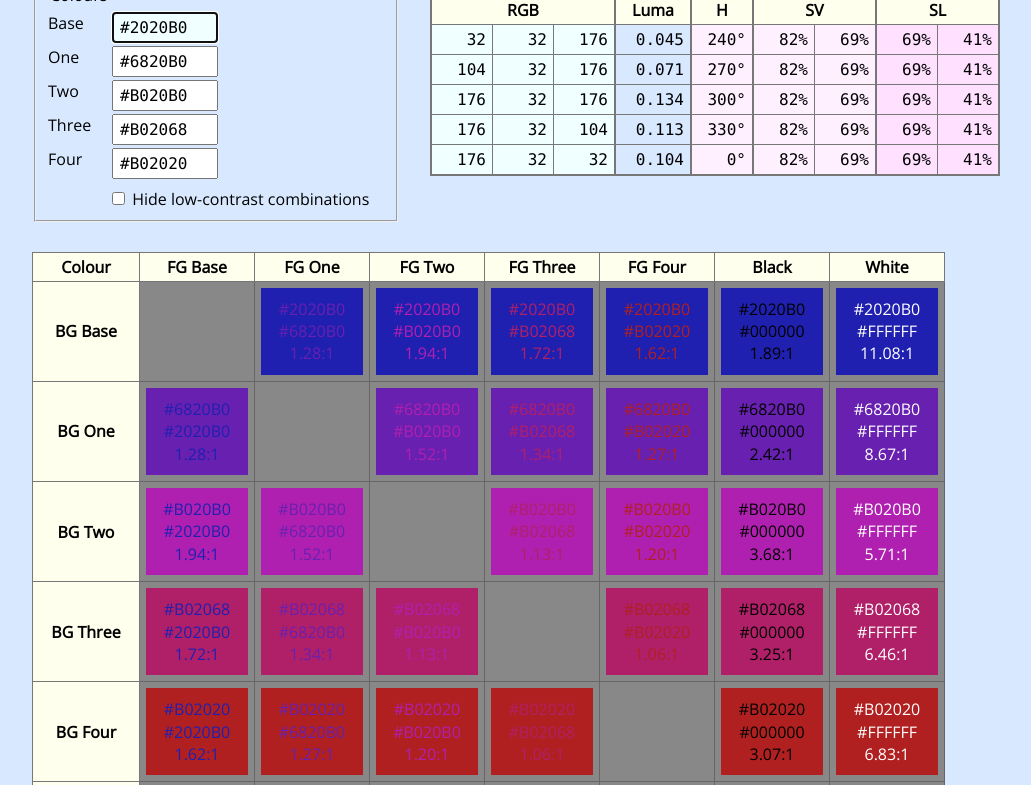
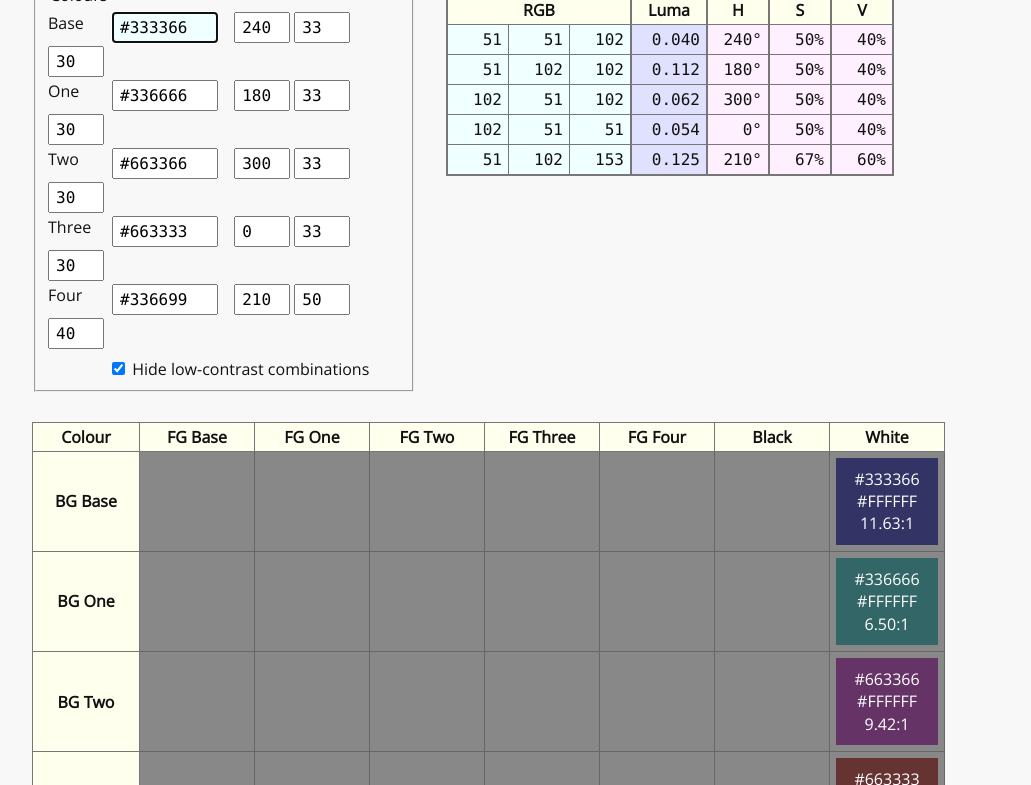
Before and after one commit to JulianNicholls/Palette-Visualiser, a plain HTML site: page index.html in a window 1280 px wide. Shown: the part 67-852 px from the top of the page, without its empty margins (58-1089 px from the left). Drawn offline with nearby package versions, Linux system fonts and the light colour scheme.

Commit message:
Updated to add HSL inputs

```diff
--- a/colour.js
+++ b/colour.js
@@ -1,24 +1,22 @@
 let colours = [
   '',
-  '#2020b0',
-  '#6820b0',
-  '#b020b0',
-  '#b02068',
-  '#b02020',
+  '#333366',
+  '#336666',
+  '#663366',
+  '#663333',
+  '#336699',
   '#000000',
   '#ffffff'
 ];
 
 const CONST = {
-  ratio_threshold: 4.4 // Officially it's actually 4.5:1
+  ratio_threshold: 4.4 // Officially, it's 4.5:1
 };
 
 for (let i = 1; i <= 5; ++i) {
   const inp = document.getElementById(`input-${i}`);
-  const inpText = inp.textContent;
 
-  if (inpText == '') {
-    console.log('Setting');
+  if (inp.textContent == '') {
     inp.value = colours[i];
   }
 }
@@ -27,28 +25,57 @@ setTableFromColours();
 setBlocksFromColours();
 
 document.querySelectorAll('.colour-input').forEach(inp =>
-  inp.addEventListener('blur', () => {
-    for (let i = 1; i <= 5; ++i) {
-      colours[i] = document.querySelector(`#input-${i}`).value;
-    }
+  inp.addEventListener('blur', event => {
+    const elem = event.target;
+    const id = elem.id;
+    const input_num = parseInt(id[id.length - 1]);
+
+    colours[input_num] = elem.value;
 
     setTableFromColours();
     setBlocksFromColours();
   })
 );
 
-document
-  .getElementById('suppress')
-  .addEventListener('change', () => setBlocksFromColours());
+document.querySelectorAll('.hsl-input').forEach(inp =>
+  inp.addEventListener('blur', event => {
+    const id = event.target.id;
+    const input_num = parseInt(id[id.length - 1]);
 
-document.querySelectorAll('.colour-block p').forEach(para =>
-  para.addEventListener('click', event => {
-    const td = document.getElementById('text-display');
+    const h = document.getElementById(`input-h${input_num}`).value;
+    const s = document.getElementById(`input-s${input_num}`).value;
+    const l = document.getElementById(`input-l${input_num}`).value;
 
-    td.style.backgroundColor = event.target.style.backgroundColor;
-    td.style.color = event.target.style.color;
+    const rgb = HSLtoRGB(h, s, l);
+    // const rgbStr = `#${toHexStr(rgb[0])}${toHexStr(rgb[1])}${toHexStr(rgb[2])}`;
+    const rgbStr = '#' + rgb.map(value => toHexStr(value)).join('');
+
+    colours[input_num] = rgbStr;
+    document.getElementById(`input-${input_num}`).value = rgbStr;
+
+    setTableFromColours();
+    setBlocksFromColours();
   })
 );
+
+document.getElementById('suppress').addEventListener('change', setBlocksFromColours);
+
+document
+  .querySelectorAll('.colour-block p')
+  .forEach(para => para.addEventListener('click', colourTextDisplay));
+
+function toHexStr(dec) {
+  const str = dec.toString(16).toUpperCase();
+
+  return dec < 16 ? '0' + str : str;
+}
+
+function colourTextDisplay(event) {
+  const td = document.getElementById('text-display');
+
+  td.style.backgroundColor = event.target.style.backgroundColor;
+  td.style.color = event.target.style.color;
+}
 
 function setTableFromColours() {
   for (let i = 1; i <= 5; ++i) {
@@ -57,41 +84,46 @@ function setTableFromColours() {
     const hsl = HSVtoHSL(hsv[0], hsv[1], hsv[2]);
     const row = document.querySelector(`tr#line-${i}`);
 
+    document.getElementById(`input-h${i}`).value = hsl[0];
+    document.getElementById(`input-s${i}`).value = hsl[1];
+    document.getElementById(`input-l${i}`).value = hsl[2];
+
     row.querySelector('td.r').textContent = rgb[0];
     row.querySelector('td.g').textContent = rgb[1];
     row.querySelector('td.b').textContent = rgb[2];
 
     row.querySelector('td.luma').textContent = sRGBLuminance(rgb).toFixed(3);
 
-    row.querySelector('td.h').innerHTML = Math.round(hsv[0]) + '&deg;';
-    row.querySelector('td.s').textContent = Math.round(hsv[1]) + '%';
-    row.querySelector('td.v').textContent = Math.round(hsv[2]) + '%';
-    row.querySelector('td.sls').textContent = Math.round(hsl[1]) + '%';
-    row.querySelector('td.sll').textContent = Math.round(hsl[2]) + '%';
+    row.querySelector('td.h').innerHTML = hsv[0] + '&deg;';
+    row.querySelector('td.s').textContent = hsv[1] + '%';
+    row.querySelector('td.v').textContent = hsv[2] + '%';
   }
 }
 
 function setBlocksFromColours() {
+  const suppress = document.querySelector('input:checked');
+
   for (let bg = 1; bg <= 7; ++bg) {
     for (let fg = 1; fg <= 7; ++fg) {
-      const block = document.querySelector(`#block-${bg}${fg} p`);
-
       const rgbB = rgbStrToArray(colours[bg]);
       const rgbF = rgbStrToArray(colours[fg]);
       const lumaD = contrastRatio(rgbB, rgbF);
-      const suppress = document.querySelector('input:checked');
       const lumaStr = `<br />${lumaD}:1`;
+
+      const block = document.querySelector(`#block-${bg}${fg} p`);
 
       if ((suppress && lumaD < CONST.ratio_threshold) || fg === bg) {
         block.style.backgroundColor = '#888';
         block.style.color = '#888';
       } else {
-        const bgStr = colours[bg][0] == '#' ? colours[bg] : `#${colours[bg]}`;
-        block.style.backgroundColor = bgStr;
+        if (colours[bg][0] !== '#') colours[bg] = `#${colours[bg]}`;
+
+        block.style.backgroundColor = colours[bg];
 
         if (fg !== bg) {
-          const fgStr = colours[fg][0] == '#' ? colours[fg] : `#${colours[fg]}`;
-          block.style.color = fgStr;
+          if (colours[fg][0] !== '#') colours[fg] = `#${colours[fg]}`;
+
+          block.style.color = colours[fg];
         }
 
         block.innerHTML = `${colours[bg]}<br/>${colours[fg]}${lumaStr}`;
@@ -137,13 +169,9 @@ function contrastRatio(rgbA, rgbB) {
 // BsRGB = B8bit / 255
 
 function sRGBLuminance(rgb) {
-  const rsrgb = rgb[0] / 255;
-  const gsrgb = rgb[1] / 255;
-  const bsrgb = rgb[2] / 255;
-
-  const r = mapColour(rsrgb);
-  const g = mapColour(gsrgb);
-  const b = mapColour(bsrgb);
+  const r = mapColour(rgb[0] / 255);
+  const g = mapColour(rgb[1] / 255);
+  const b = mapColour(rgb[2] / 255);
 
   return 0.2126 * r + 0.7152 * g + 0.0722 * b;
 }
@@ -155,13 +183,11 @@ function mapColour(value) {
 /**
  * Converts an RGB colour value to HSV. Conversion formula
  * adapted from http://en.wikipedia.org/wiki/HSV_color_space.
- * Assumes r, g, and b are contained in the set [0, 255] and
- * returns h as 0 to 360, and s and v as percentage.
  *
- * @param   Number  r       The red colour value
- * @param   Number  g       The green colour value
- * @param   Number  b       The blue colour value
- * @return  Array           The HSV representation [0..360, 0..100%, 0..100%]
+ * @param   Number  r       The red colour value    0..255
+ * @param   Number  g       The green colour value  0..255
+ * @param   Number  b       The blue colour value   0..255
+ * @return  Array           The HSV representation  [0..360, 0..100%, 0..100%]
  */
 
 function RGBtoHSV(r, g, b) {
@@ -195,7 +221,7 @@ function RGBtoHSV(r, g, b) {
     h *= 60;
   }
 
-  return [h, s, v];
+  return [Math.round(h), Math.round(s), Math.round(v)];
 }
 
 /**
@@ -225,5 +251,49 @@ function HSVtoHSL(h, s, v) {
     }
   }
 
-  return [h, s * 100, l * 100];
+  return [Math.round(h), Math.round(s * 100), Math.round(l * 100)];
 }
+
+/**
+ * Converts an HSL colour value to RGB. Conversion formula
+ * adapted from http://en.wikipedia.org/wiki/HSV_color_space.
+ *
+ * @param   Number  h       Hue         0..360
+ * @param   Number  s       Saturation  0..100%
+ * @param   Number  l       Luminance   0..100%
+ * @return  Array           The RGB representation [0..255, 0..255, 0..255]
+ */
+
+function HSLtoRGB(h, s, l) {
+  s /= 100; // % -> 0..1
+  l /= 100;
+
+  const c = (1 - Math.abs(2 * l - 1)) * s;
+  const hp = h / 60.0;
+  const x = c * (1 - Math.abs(hp % 2 - 1));
+  const m = l - c / 2;
+
+  let r, g, b;
+
+  if (hp >= 0 && hp <= 1) {
+    [r, g, b] = [c, x, 0];
+  } else if (hp >= 1 && hp <= 2) {
+    [r, g, b] = [x, c, 0];
+  } else if (hp >= 2 && hp <= 3) {
+    [r, g, b] = [0, c, x];
+  } else if (hp >= 3 && hp <= 4) {
+    [r, g, b] = [0, x, c];
+  } else if (hp >= 4 && hp <= 5) {
+    [r, g, b] = [x, 0, c];
+  } else if (hp >= 5 && hp <= 6) {
+    [r, g, b] = [c, 0, x];
+  } else {
+    [r, g, b] = [0.9, 0.9, 0.9];
+  }
+
+  return [
+    Math.round((r + m) * 255),
+    Math.round((g + m) * 255),
+    Math.round((b + m) * 255)
+  ];
+}
--- a/index.html
+++ b/index.html
@@ -2,7 +2,7 @@
 <html>
 
 <head>
-  <title>Palette Visualiser</title>
+  <title>Palette Visualiser 2.0</title>
   <link href='http://fonts.googleapis.com/css?family=Open+Sans' rel='stylesheet' type='text/css'>
   <link rel="stylesheet" type="text/css" href="style.css">
 </head>
@@ -18,25 +18,40 @@
 
           <label for="input-1">Base</label>
           <input type="text" class="colour-input" id="input-1" tabindex="1" size="8" autofocus="true">
+          <input type="text" class="hsl-input" id="input-h1" tabindex="2" size="3">
+          <input type="text" class="hsl-input" id="input-s1" tabindex="3" size="3">
+          <input type="text" class="hsl-input" id="input-l1" tabindex="4" size="3">
           <br>
 
           <label for="input-2">One</label>
-          <input type="text" class="colour-input" id="input-2" tabindex="2" size="8">
+          <input type="text" class="colour-input" id="input-2" tabindex="5" size="8">
+          <input type="text" class="hsl-input" id="input-h2" tabindex="6" size="3">
+          <input type="text" class="hsl-input" id="input-s2" tabindex="7" size="3">
+          <input type="text" class="hsl-input" id="input-l2" tabindex="8" size="3">
           <br>
 
           <label for="input-3">Two</label>
-          <input type="text" class="colour-input" id="input-3" tabindex="3" size="8">
+          <input type="text" class="colour-input" id="input-3" tabindex="9" size="8">
+          <input type="text" class="hsl-input" id="input-h3" tabindex="10" size="3">
+          <input type="text" class="hsl-input" id="input-s3" tabindex="11" size="3">
+          <input type="text" class="hsl-input" id="input-l3" tabindex="12" size="3">
           <br>
 
           <label for="input-4">Three</label>
-          <input type="text" class="colour-input" id="input-4" tabindex="4" size="8">
+          <input type="text" class="colour-input" id="input-4" tabindex="13" size="8">
+          <input type="text" class="hsl-input" id="input-h4" tabindex="14" size="3">
+          <input type="text" class="hsl-input" id="input-s4" tabindex="15" size="3">
+          <input type="text" class="hsl-input" id="input-l4" tabindex="16" size="3">
           <br>
 
           <label for="input-5">Four</label>
-          <input type="text" class="colour-input" id="input-5" tabindex="5" size="8">
+          <input type="text" class="colour-input" id="input-5" tabindex="17" size="8">
+          <input type="text" class="hsl-input" id="input-h5" tabindex="18" size="3">
+          <input type="text" class="hsl-input" id="input-s5" tabindex="19" size="3">
+          <input type="text" class="hsl-input" id="input-l5" tabindex="20" size="3">
           <br>
 
-          <input type="checkbox" id="suppress" value="suppress" /> Hide low-contrast combinations
+          <input type="checkbox" id="suppress" value="suppress" checked="checked" /> Hide low-contrast combinations
         </fieldset>
       </form>
     </div>
@@ -47,8 +62,8 @@
           <th colspan="3">RGB</th>
           <th class="luma">Luma</th>
           <th class="h">H</th>
-          <th class="s" colspan="2">SV</th>
-          <th class="sls" colspan="2">SL</th>
+          <th class="s">S</th>
+          <th class="v">V</th>
         </thead>
         <tbody>
           <tr id="line-1">
@@ -59,8 +74,6 @@
             <td class="h">213</td>
             <td class="s">100</td>
             <td class="v">69</td>
-            <td class="sls">xx</td>
-            <td class="sll">xx</td>
           </tr>
 
           <tr id="line-2">
@@ -71,8 +84,6 @@
             <td class="h">213</td>
             <td class="s">100</td>
             <td class="v">69</td>
-            <td class="sls">xx</td>
-            <td class="sll">xx</td>
           </tr>
 
           <tr id="line-3">
@@ -83,8 +94,6 @@
             <td class="h">213</td>
             <td class="s">100</td>
             <td class="v">69</td>
-            <td class="sls">xx</td>
-            <td class="sll">xx</td>
           </tr>
 
           <tr id="line-4">
@@ -95,8 +104,6 @@
             <td class="h">213</td>
             <td class="s">100</td>
             <td class="v">69</td>
-            <td class="sls">xx</td>
-            <td class="sll">xx</td>
           </tr>
 
           <tr id="line-5">
@@ -107,8 +114,6 @@
             <td class="h">213</td>
             <td class="s">100</td>
             <td class="v">69</td>
-            <td class="sls">xx</td>
-            <td class="sll">xx</td>
           </tr>
         </tbody>
       </table>
--- a/style.css
+++ b/style.css
@@ -1,6 +1,6 @@
 body {
-  background: #d8e8ff;
-  color: black;
+  background: #f8f8f8;
+  color: #111;
   font-family: 'Open Sans', 'Helvetica Neue', Helvetica, arial, sans-serif;
   font-size: 16px;
   box-sizing: border-box;
@@ -20,7 +20,7 @@ h1 {
 
 div.left-form {
   float: left;
-  width: 23em;
+  width: 24em;
   margin: 0 30px 30px 0;
 }
 
@@ -39,11 +39,15 @@ label {
 }
 
 input {
-  font-family: menlo, monaco, courier, monospace;
+  font-family: 'Input Mono', menlo, monaco, courier, monospace;
   font-size: 16px;
   padding: 4px 6px;
   margin-bottom: 3px;
   text-transform: uppercase;
+}
+
+.colour-input {
+  margin-right: 12px;
 }
 
 input:focus {
@@ -92,6 +96,7 @@ table#rgb-hsv td {
 table#rgb-hsv td.b,
 table#rgb-hsv td.luma,
 table#rgb-hsv td.h,
+table#rgb-hsv td.s,
 table#rgb-hsv td.v {
   border-right-width: 2px;
 }
@@ -102,15 +107,14 @@ td.b {
   background: #f0ffff;
 }
 
+td.luma {
+  background: #e0e0ff;
+}
+
 td.h,
 td.s,
 td.v {
   background: #fff0ff;
-}
-
-td.sls,
-td.sll {
-  background: #ffe0ff;
 }
 
 .colour-block {
@@ -129,12 +133,14 @@ td.sll {
   text-transform: uppercase;
 }
 
+/* Text display at the end */
+
 #text-display {
   font-size: 16px;
   margin-top: 20px;
   padding: 10px;
-  background-color: black;
-  color: white;
+  background-color: #111;
+  color: #f8f8f8;
   border-radius: 5px;
 }
 
```
